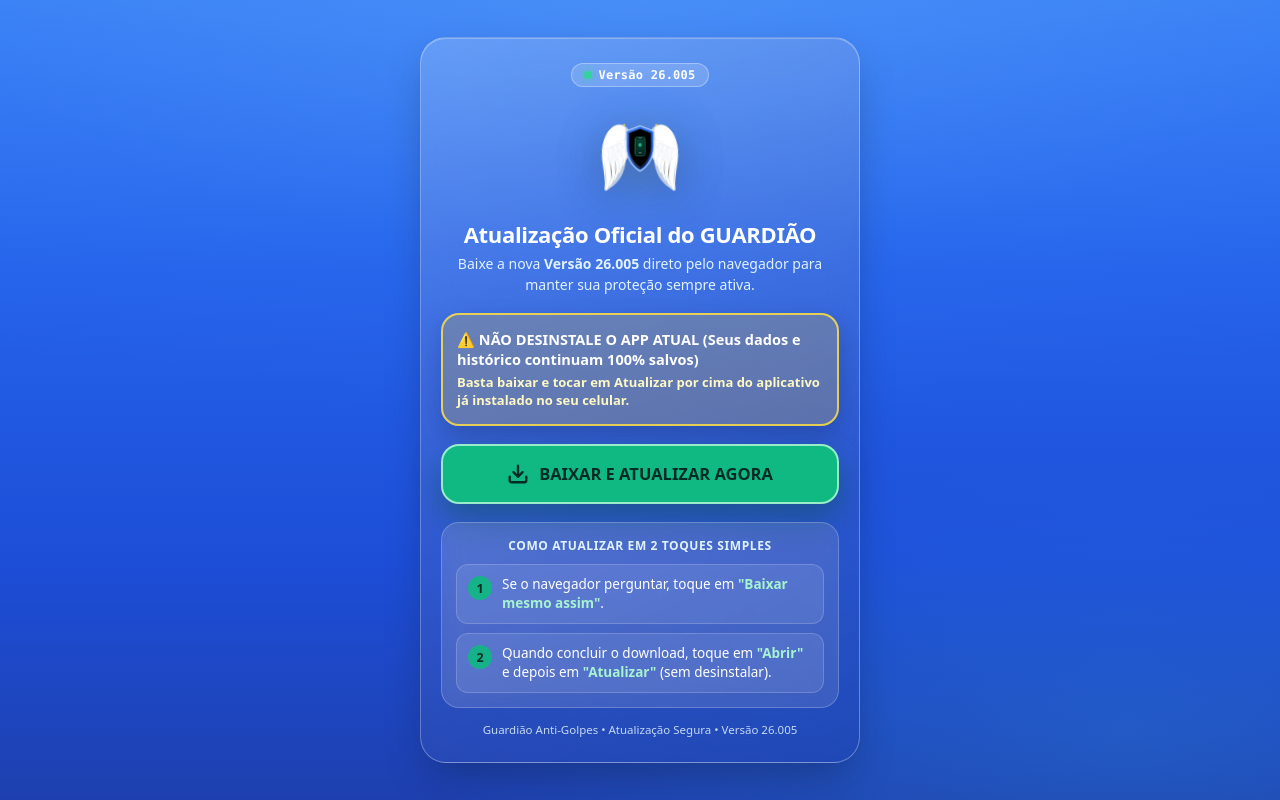
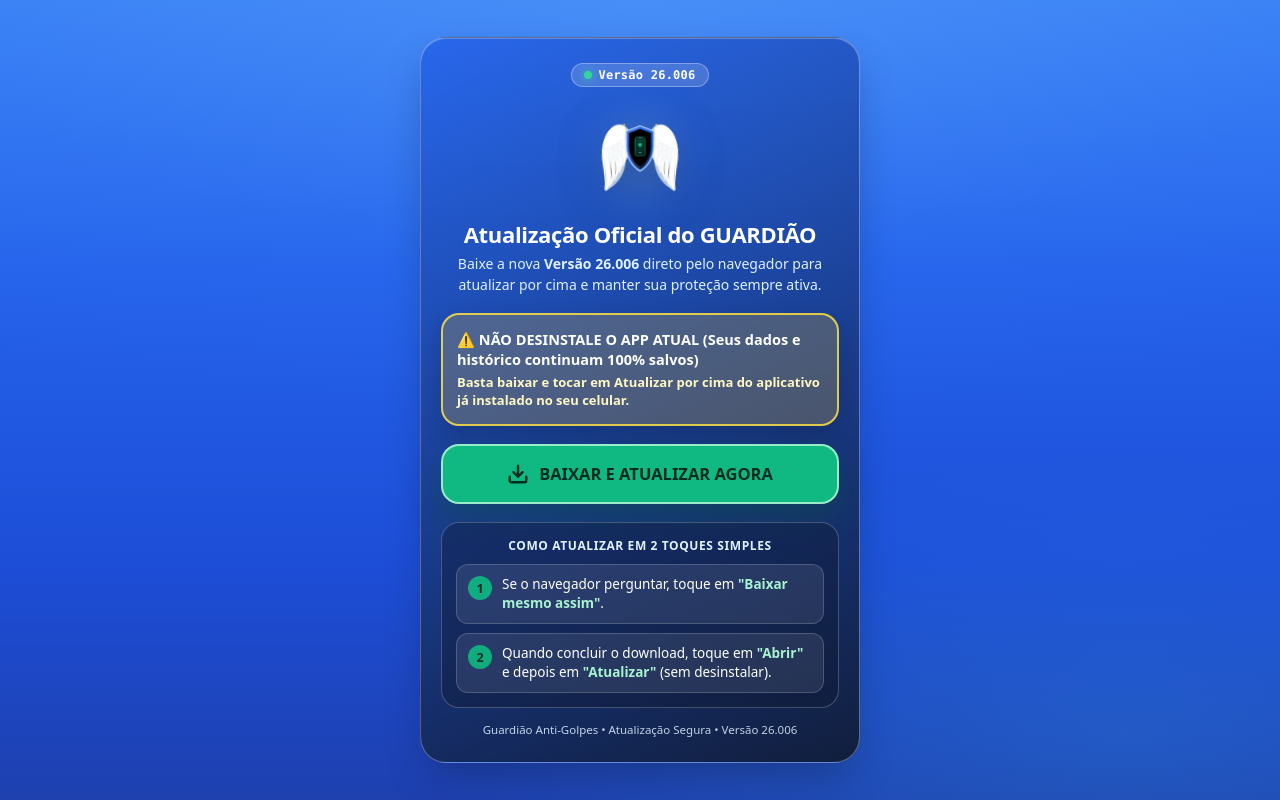
Before and after one commit to sutanxaram-stack/sutanxaram-stack.github.io, a plain HTML site: page atualizar.html in a window 1280 px wide. Drawn offline with Linux system fonts and the light colour scheme.

```diff
--- a/atualizar.html
+++ b/atualizar.html
@@ -3,15 +3,15 @@
   <head>
     <meta charset="UTF-8" />
     <meta name="viewport" content="width=device-width, initial-scale=1.0" />
-    <title>Guardião Anti-Golpes — Atualizar para Versão 26.005</title>
+    <title>Guardião Anti-Golpes — Atualizar para Versão 26.006</title>
     <meta
       name="description"
-      content="Atualize seu Guardião Anti-Golpes para a Versão 26.005 sem desinstalar o aplicativo atual. Seus dados e histórico continuam 100% salvos."
+      content="Atualize seu Guardião Anti-Golpes para a Versão 26.006 sem desinstalar o aplicativo atual. Seus dados e histórico continuam 100% salvos."
     />
-    <meta property="og:title" content="🛡️ Atualização Oficial — Guardião Anti-Golpes (Versão 26.005)" />
+    <meta property="og:title" content="Atualização Oficial — Guardião Anti-Golpes (Versão 26.006)" />
     <meta
       property="og:description"
-      content="Toque para baixar e atualizar direto no navegador. Não desinstale o app atual: seus dados continuam 100% salvos."
+      content="Toque para baixar e atualizar por cima direto no navegador. Não desinstale o app atual: seus dados continuam 100% salvos."
     />
     <meta property="og:type" content="website" />
     <style>
@@ -40,14 +40,13 @@
       .glass-card-strong {
         width: 100%;
         max-width: 440px;
-        background: linear-gradient(155deg, rgba(255, 255, 255, 0.19) 0%, rgba(30, 64, 175, 0.48) 100%);
-        backdrop-filter: blur(16px);
-        -webkit-backdrop-filter: blur(16px);
+        background: linear-gradient(155deg, rgba(37, 99, 235, 0.88) 0%, rgba(15, 23, 42, 0.88) 100%);
         border: 1px solid rgba(255, 255, 255, 0.30);
         box-shadow: 0 18px 42px -10px rgba(15, 23, 42, 0.36), inset 0 1px 0 0 rgba(255, 255, 255, 0.25);
         border-radius: 26px;
         padding: 24px 20px;
         text-align: center;
+        transform: translateZ(0);
       }
       .version-pill {
         display: inline-flex;
@@ -224,9 +223,7 @@
       }
       .guide-card {
         margin-top: 18px;
-        background: rgba(255, 255, 255, 0.11);
-        backdrop-filter: blur(10px);
-        -webkit-backdrop-filter: blur(10px);
+        background: rgba(15, 23, 42, 0.34);
         border: 1px solid rgba(255, 255, 255, 0.22);
         border-radius: 18px;
         padding: 14px;
@@ -290,7 +287,7 @@
     <main class="glass-card-strong">
       <div class="version-pill">
         <span class="version-dot" aria-hidden="true"></span>
-        <span>Versão 26.005</span>
+        <span id="version-badge-label">Versão 26.006</span>
       </div>
 
       <div class="shield-wrap" aria-hidden="true">
@@ -438,8 +435,8 @@
       </div>
 
       <h1>Atualização Oficial do GUARDIÃO</h1>
-      <p class="subtitle">
-        Baixe a nova <strong>Versão 26.005</strong> direto pelo navegador para manter sua proteção sempre ativa.
+      <p id="update-subtitle" class="subtitle">
+        Baixe a nova <strong id="subtitle-version-label">Versão 26.006</strong> direto pelo navegador para atualizar por cima e manter sua proteção sempre ativa.
       </p>
 
       <section class="warning-box" aria-label="Aviso importante">
@@ -453,7 +450,7 @@
 
       <a
         id="download-update-btn"
-        href="./GuardiaoAntiGolpes.apk?v=26.005"
+        href="./GuardiaoAntiGolpes.apk?v=26.006"
         download="GuardiaoAntiGolpes.apk"
         class="btn-download"
       >
@@ -466,7 +463,7 @@
       </a>
 
       <div id="download-feedback" class="download-feedback" aria-live="polite">
-        Download da Versão 26.005 iniciado! Confirme <strong>"Baixar mesmo assim"</strong> caso apareça na tela.
+        Download da <span id="feedback-version-label">Versão 26.006</span> iniciado! Confirme <strong>"Baixar mesmo assim"</strong> caso apareça na tela.
       </div>
 
       <section class="guide-card">
@@ -487,17 +484,104 @@
         </ul>
       </section>
 
-      <p class="footer-note">
-        Guardião Anti-Golpes • Atualização Segura • Versão 26.005
+      <p id="footer-version-note" class="footer-note">
+        Guardião Anti-Golpes • Atualização Segura • Versão 26.006
       </p>
     </main>
 
     <script>
       (function () {
+        var DEFAULT_VERSION = "26.006";
+        var params = new URLSearchParams(window.location.search || "");
+        var rawVersion = (params.get("version") || params.get("v") || DEFAULT_VERSION).trim();
+        var cleanVersion = rawVersion.replace(/^v/i, "").replace(/[^0-9A-Za-z._-]/g, "") || DEFAULT_VERSION;
+        var subscriberName = (params.get("name") || params.get("nome") || "").trim();
+        var subscriberToken = (params.get("token") || "").trim();
+        var subscriberPhone = (params.get("phone") || params.get("telefone") || "").replace(/\D/g, "");
+
+        var badgeLabel = document.getElementById("version-badge-label");
+        var subtitle = document.getElementById("update-subtitle");
+        var feedbackVersion = document.getElementById("feedback-version-label");
+        var footerNote = document.getElementById("footer-version-note");
         var btn = document.getElementById("download-update-btn");
         var feedback = document.getElementById("download-feedback");
+
+        if (badgeLabel) badgeLabel.textContent = "Versão " + cleanVersion;
+        if (feedbackVersion) feedbackVersion.textContent = "Versão " + cleanVersion;
+        if (footerNote) footerNote.textContent = "Guardião Anti-Golpes • Atualização Segura • Versão " + cleanVersion;
+        if (btn) btn.setAttribute("href", "./GuardiaoAntiGolpes.apk?v=" + encodeURIComponent(cleanVersion));
+
+        if (subtitle) {
+          subtitle.textContent = "";
+          if (subscriberName) {
+            var greeting = document.createTextNode("Olá, " + subscriberName + "! Baixe a nova ");
+            subtitle.appendChild(greeting);
+          } else {
+            subtitle.appendChild(document.createTextNode("Baixe a nova "));
+          }
+          var strongEl = document.createElement("strong");
+          strongEl.textContent = "Versão " + cleanVersion;
+          subtitle.appendChild(strongEl);
+          subtitle.appendChild(document.createTextNode(" direto pelo navegador para atualizar por cima e manter sua proteção sempre ativa."));
+        }
+
+        function syncLocalVersion() {
+          try {
+            var nowIso = new Date().toISOString();
+            localStorage.setItem("guardiao_installed_app_version", cleanVersion);
+            localStorage.setItem("guardiao_installed_app_version_updated_at", nowIso);
+
+            var patchJsonKey = function (key) {
+              try {
+                var raw = localStorage.getItem(key);
+                if (!raw) return;
+                var parsed = JSON.parse(raw);
+                if (parsed && typeof parsed === "object" && !Array.isArray(parsed)) {
+                  parsed.appVersion = cleanVersion;
+                  parsed.appVersionUpdatedAt = nowIso;
+                  localStorage.setItem(key, JSON.stringify(parsed));
+                }
+              } catch (e) {}
+            };
+
+            patchJsonKey("guardiao_user_active");
+            patchJsonKey("guardiao_cliente_ativo");
+            patchJsonKey("guardiao_license_v1");
+
+            var rawInvites = localStorage.getItem("guardiao_admin_invites_v1");
+            if (rawInvites) {
+              var invites = JSON.parse(rawInvites);
+              if (Array.isArray(invites)) {
+                var changed = false;
+                var phoneTail = subscriberPhone.length >= 8 ? subscriberPhone.slice(-8) : "";
+                var updatedInvites = invites.map(function (inv) {
+                  if (!inv || typeof inv !== "object") return inv;
+                  var invPhone = String(inv.phone || "").replace(/\D/g, "");
+                  var invFullPhone = (String(inv.ddd || "").replace(/\D/g, "") + invPhone);
+                  var tokenMatch = subscriberToken && inv.token && String(inv.token).toUpperCase() === subscriberToken.toUpperCase();
+                  var phoneMatch = phoneTail && ((invFullPhone && invFullPhone.slice(-8) === phoneTail) || (invPhone && invPhone.slice(-8) === phoneTail));
+                  if (tokenMatch || phoneMatch || (!subscriberToken && !phoneTail)) {
+                    changed = true;
+                    return Object.assign({}, inv, {
+                      appVersion: cleanVersion,
+                      appVersionUpdatedAt: nowIso
+                    });
+                  }
+                  return inv;
+                });
+                if (changed) {
+                  localStorage.setItem("guardiao_admin_invites_v1", JSON.stringify(updatedInvites));
+                }
+              }
+            }
+          } catch (e) {}
+        }
+
+        syncLocalVersion();
+
         if (btn && feedback) {
           btn.addEventListener("click", function () {
+            syncLocalVersion();
             feedback.classList.add("visible");
           });
         }
```
Also changed, not shown: 2 other files.
